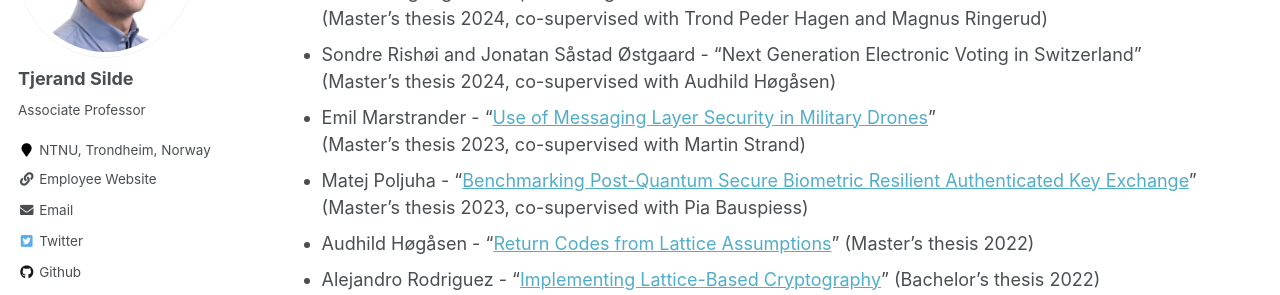
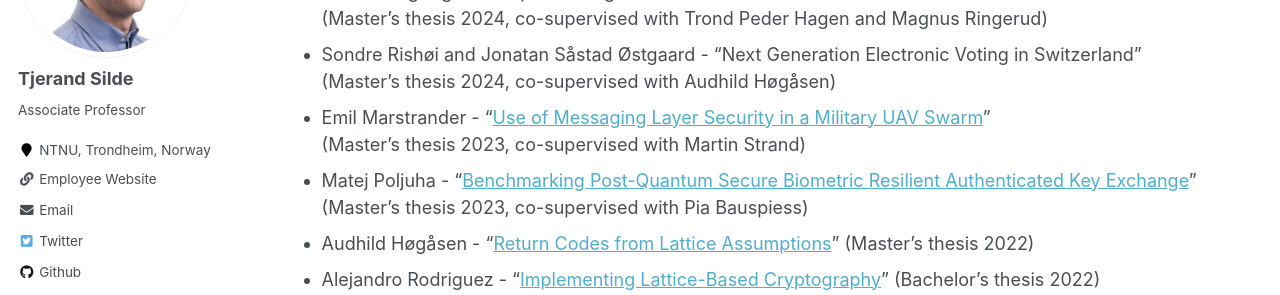
Before and after one commit to tjesi/tjesi.github.io, a Jekyll site: the page built from _pages/people.md, in a window 1280 px wide and 900 px high, scrolled down 507 px. Shown: the part 153-448 px from the top of the window. Built offline with Jekyll 4.4.1, drawn with Linux system fonts in a browser that asks for light colours; some web fonts are replaced.

Commit message:
Update people.md

```diff
--- a/_pages/people.md
+++ b/_pages/people.md
@@ -25,7 +25,7 @@ author_profile: true
 (Master's thesis 2024, co-supervised with Trond Peder Hagen and Magnus Ringerud)
 - Sondre Rishøi and Jonatan Såstad Østgaard - "Next Generation Electronic Voting in Switzerland"
 (Master's thesis 2024, co-supervised with Audhild Høgåsen)
-- Emil Marstrander - "[Use of Messaging Layer Security in Military Drones](https://tjerandsilde.no/files/EmilM.pdf)"
+- Emil Marstrander - "[Use of Messaging Layer Security in a Military UAV Swarm](https://tjerandsilde.no/files/EmilM.pdf)"
 (Master's thesis 2023, co-supervised with Martin Strand)
 - Matej Poljuha - "[Benchmarking Post-Quantum Secure Biometric Resilient Authenticated Key Exchange](https://tjerandsilde.no/files/Matej.pdf)"
 (Master's thesis 2023, co-supervised with Pia Bauspiess)
```
